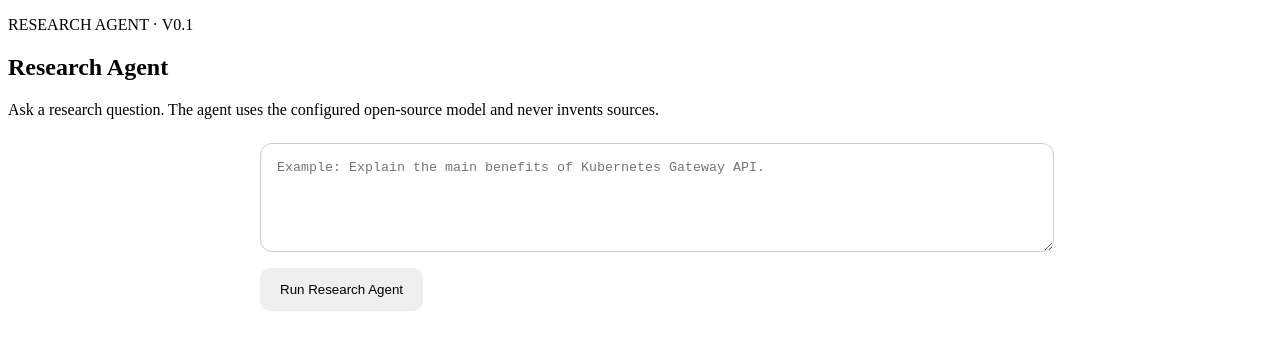
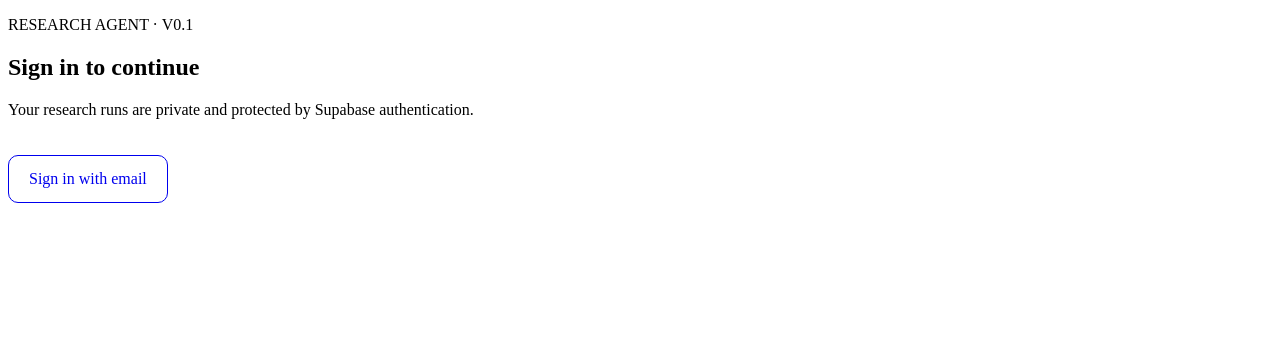
Before and after one commit to azure-devops-cloud/open-source-ai-agent, a Next.js app: page /research in a window 1280 px wide. Shown: the top 350 px of the page. Built offline with nearby package versions, Linux system fonts and the light colour scheme; no server answers.

Commit message:
feat: guide unauthenticated users to sign in

```diff
--- a/app/research/page.js
+++ b/app/research/page.js
@@ -1,12 +1,30 @@
 'use client';
 
-import { useState } from 'react';
+import { useEffect, useState } from 'react';
+import { createBrowserClient } from '@supabase/ssr';
+
+function getSupabase() {
+  return createBrowserClient(
+    process.env.NEXT_PUBLIC_SUPABASE_URL,
+    process.env.NEXT_PUBLIC_SUPABASE_PUBLISHABLE_KEY,
+  );
+}
 
 export default function ResearchPage() {
+  const [sessionChecked, setSessionChecked] = useState(false);
+  const [user, setUser] = useState(null);
   const [question, setQuestion] = useState('');
   const [result, setResult] = useState('');
   const [error, setError] = useState('');
   const [loading, setLoading] = useState(false);
+
+  useEffect(() => {
+    const supabase = getSupabase();
+    supabase.auth.getUser().then(({ data }) => {
+      setUser(data.user ?? null);
+      setSessionChecked(true);
+    });
+  }, []);
 
   async function runResearch(event) {
     event.preventDefault();
@@ -30,14 +48,31 @@ export default function ResearchPage() {
     }
   }
 
+  if (!sessionChecked) {
+    return <main className="container"><section className="hero"><p>Checking your session…</p></section></main>;
+  }
+
+  if (!user) {
+    return (
+      <main className="container">
+        <section className="hero">
+          <p className="eyebrow">RESEARCH AGENT · V0.1</p>
+          <h1>Sign in to continue</h1>
+          <p className="subtitle">Your research runs are private and protected by Supabase authentication.</p>
+          <a href="/auth" style={{ display: 'inline-block', marginTop: 20, padding: '14px 20px', borderRadius: 10, textDecoration: 'none', border: '1px solid currentColor' }}>
+            Sign in with email
+          </a>
+        </section>
+      </main>
+    );
+  }
+
   return (
     <main className="container">
       <section className="hero">
         <p className="eyebrow">RESEARCH AGENT · V0.1</p>
         <h1>Research Agent</h1>
-        <p className="subtitle">
-          Ask a research question. The agent uses the configured open-source model and never invents sources.
-        </p>
+        <p className="subtitle">Signed in as {user.email}. Ask a research question and run the configured open-source model.</p>
         <form onSubmit={runResearch} style={{ maxWidth: 760, margin: '24px auto 0' }}>
           <textarea
             aria-label="Research question"
```
